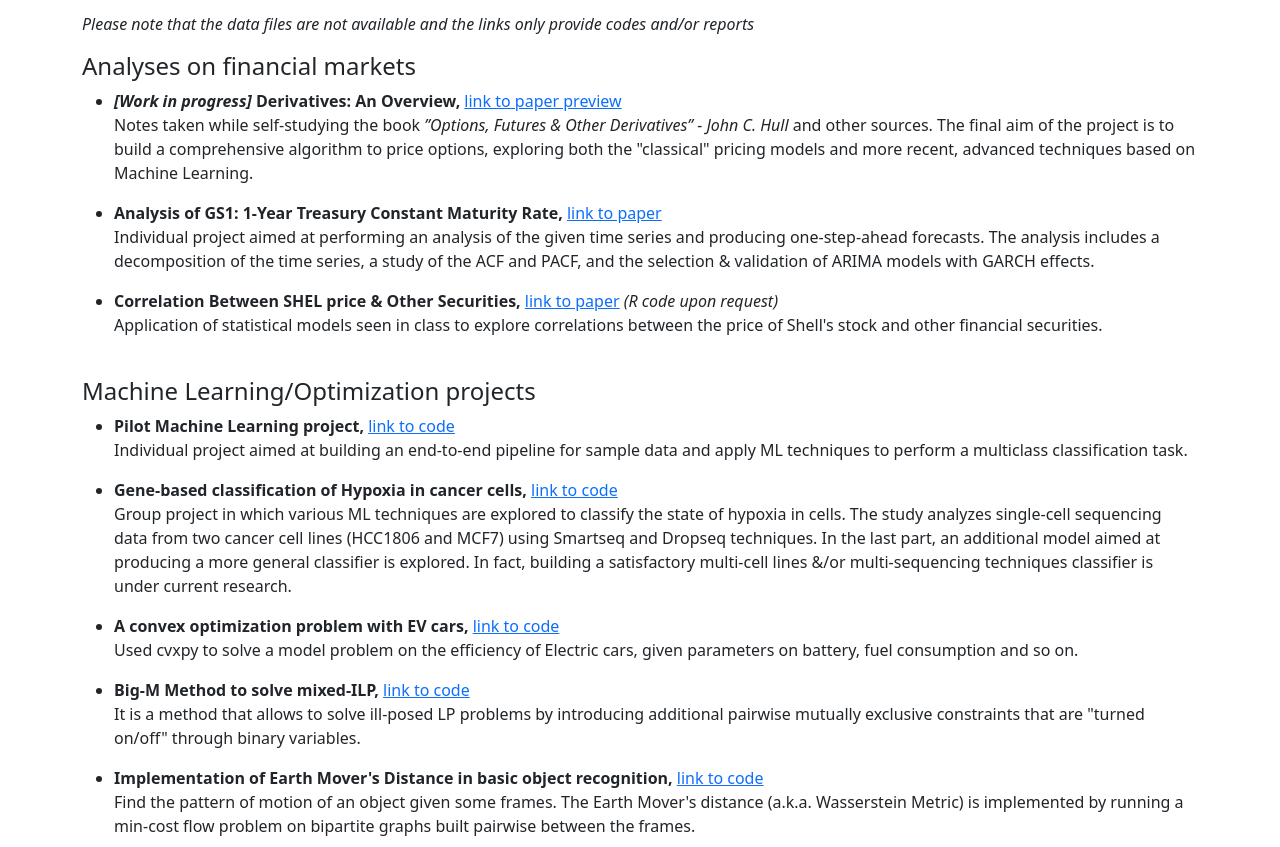
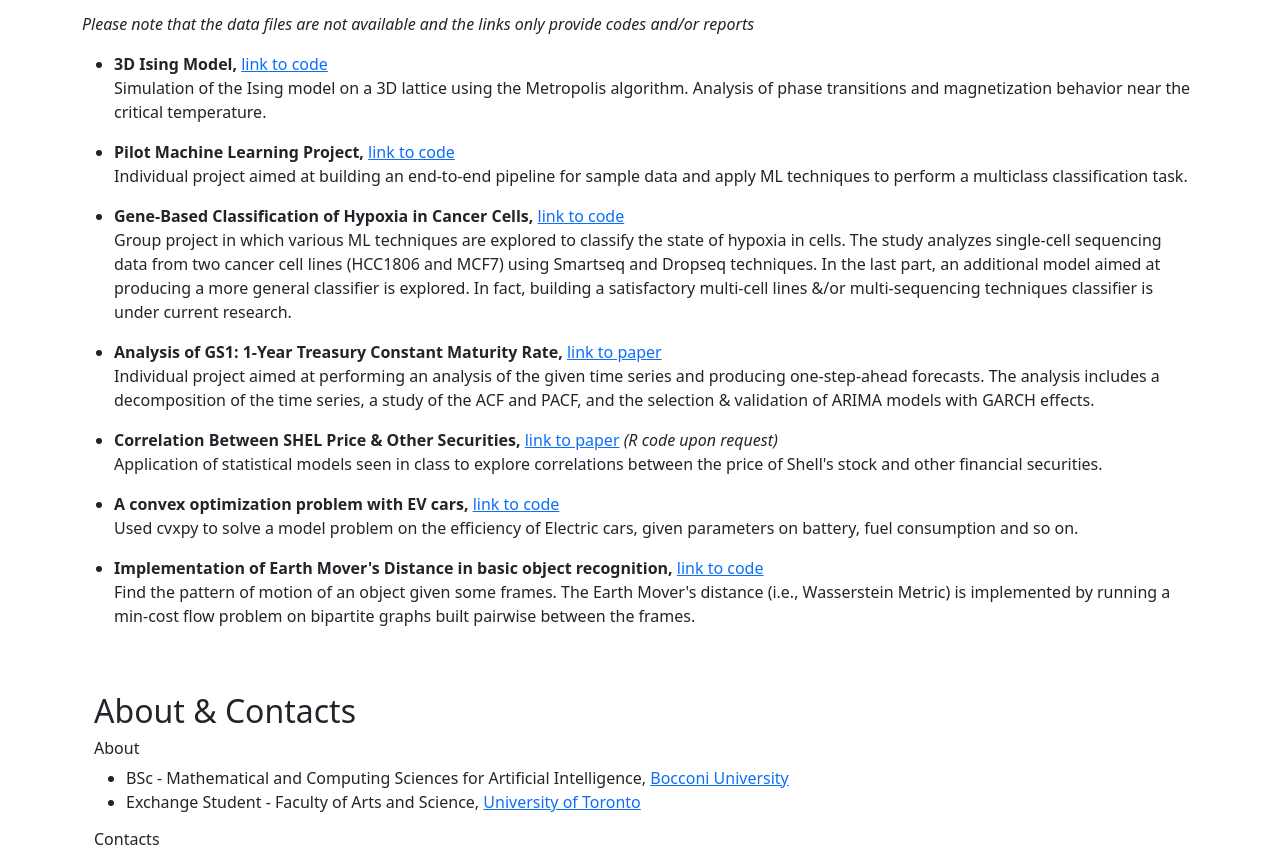
Before and after one commit to smauloni/smauloni.github.io, a plain HTML site: page index.html in a window 1280 px wide. Shown: the part 116-963 px from the top of the page. Drawn offline with nearby package versions, Linux system fonts and the light colour scheme.

Commit message:
Add files via upload

```diff
--- a/index.html
+++ b/index.html
@@ -63,17 +63,43 @@
                 <p><i>Please note that the data files are not available and the links only provide codes and/or reports</i></p>
                 <p></p>
 
-                <h4>
+                <!-- <h4>
                     Analyses on financial markets
-                </h4>
+                </h4> -->
 
-                <ul>
+                <!-- <ul>
 
                     <li><b><i>[Work in progress]</i> Derivatives: An Overview, </b><a href="https://smauloni.github.io/Derivatives_Overview.pdf">link to paper preview</a>
                         <p>Notes taken while self-studying the book <i>”Options, Futures & Other Derivatives” - John C. Hull</i> and other sources.
                             The final aim of the project is to build a comprehensive algorithm to price options, exploring both the
                             "classical" pricing models and more recent, advanced techniques based on Machine Learning.</p>
                         </p>
+                    </li> -->
+
+                </ul>
+
+                <!-- <br> -->
+
+                <!-- <h4>
+                    Machine Learning/Optimization projects
+                </h4> -->
+
+                <ul>
+                    <li><b>3D Ising Model, </b><a href="https://smauloni.github.io/Ising_3D_Mauloni.html">link to code</a>
+                        <p>Simulation of the Ising model on a 3D lattice using the Metropolis algorithm. Analysis of phase transitions and magnetization behavior
+                            near the critical temperature.</p>
+                    </li>
+
+                    <li><b>Pilot Machine Learning Project, </b><a href="https://smauloni.github.io/ML_Individual.html">link to code</a>
+                        <p>Individual project aimed at building an end-to-end pipeline for sample data and apply ML techniques
+                            to perform a multiclass classification task.</p>
+                    </li>
+
+                    <li><b>Gene-Based Classification of Hypoxia in Cancer Cells, </b><a href="https://smauloni.github.io/AI_Lab_Mauloni.html">link to code</a>
+                        <p>Group project in which various ML techniques are explored to classify the state of hypoxia in cells.
+                            The study analyzes single-cell sequencing data from two cancer cell lines (HCC1806 and MCF7) using Smartseq and Dropseq techniques.
+                            In the last part, an additional model aimed at producing a more general classifier is explored. In fact, building a satisfactory multi-cell
+                            lines &/or multi-sequencing techniques classifier is under current research.</p>
                     </li>
 
                     <li><b>Analysis of GS1: 1-Year Treasury Constant Maturity Rate, </b><a href="https://smauloni.github.io/Time_Series_Analysis_Project.pdf">link to paper</a>
@@ -82,44 +108,22 @@
                         </p>
                     </li>
 
-                    <li><b>Correlation Between SHEL price & Other Securities, </b><a href="https://smauloni.github.io/Statistics_Project_Lisco_Mauloni.pdf">link to paper</a> <i>(R code upon request)</i>
+                    <li><b>Correlation Between SHEL Price & Other Securities, </b><a href="https://smauloni.github.io/Statistics_Project_Lisco_Mauloni.pdf">link to paper</a> <i>(R code upon request)</i>
                         <p>Application of statistical models seen in class to explore correlations between the price
                              of Shell's stock and other financial securities.</p>
-                    </li>
-
-                </ul>
-
-                <br>
-
-                <h4>
-                    Machine Learning/Optimization projects
-                </h4>
-
-                <ul>
-
-                    <li><b>Pilot Machine Learning project, </b><a href="https://smauloni.github.io/ML_Individual.html">link to code</a>
-                        <p>Individual project aimed at building an end-to-end pipeline for sample data and apply ML techniques
-                             to perform a multiclass classification task.</p>
-                    </li>
-
-                    <li><b>Gene-based classification of Hypoxia in cancer cells, </b><a href="https://smauloni.github.io/AI_Lab_Mauloni.html">link to code</a>
-                        <p>Group project in which various ML techniques are explored to classify the state of hypoxia in cells.
-                            The study analyzes single-cell sequencing data from two cancer cell lines (HCC1806 and MCF7) using Smartseq and Dropseq techniques.
-                            In the last part, an additional model aimed at producing a more general classifier is explored. In fact, building a satisfactory multi-cell
-                            lines &/or multi-sequencing techniques classifier is under current research.</p>
                     </li>
 
                     <li><b>A convex optimization problem with EV cars, </b><a href="https://smauloni.github.io/EV_Car.html">link to code</a>
                         <p>Used cvxpy to solve a model problem on the efficiency of Electric cars, given parameters on battery, fuel consumption and so on.</p>
                     </li>
 
-                    <li><b>Big-M Method to solve mixed-ILP, </b><a href="https://smauloni.github.io/Mixed_ILP.html">link to code</a>
+                    <!-- <li><b>Big-M Method to solve mixed-ILP, </b><a href="https://smauloni.github.io/Mixed_ILP.html">link to code</a>
                         <p>It is a method that allows to solve ill-posed LP problems by introducing additional pairwise
                             mutually exclusive constraints that are "turned on/off" through binary variables.</p>
-                    </li>
+                    </li> -->
 
                     <li><b>Implementation of Earth Mover's Distance in basic object recognition, </b><a href="https://smauloni.github.io/EM_Dist.html">link to code</a>
-                        <p>Find the pattern of motion of an object given some frames. The Earth Mover's distance (a.k.a. Wasserstein Metric) is implemented by running a min-cost flow
+                        <p>Find the pattern of motion of an object given some frames. The Earth Mover's distance (i.e., Wasserstein Metric) is implemented by running a min-cost flow
                             problem on bipartite graphs built pairwise between the frames.
                         </p>
                     </li>
@@ -141,7 +145,7 @@
                 <ul>
                     <li>BSc - Mathematical and Computing Sciences for Artificial Intelligence, <a href="https://www.unibocconi.it/">Bocconi University</a>
                     </li>
-                    <li>Incoming Exchange Student - Faculty of Arts and Science, <a href="https://www.utoronto.ca/">University of Toronto</a>
+                    <li>Exchange Student - Faculty of Arts and Science, <a href="https://www.utoronto.ca/">University of Toronto</a>
                     </li>
                 </ul>
                 <h6>Contacts</h6>
```
